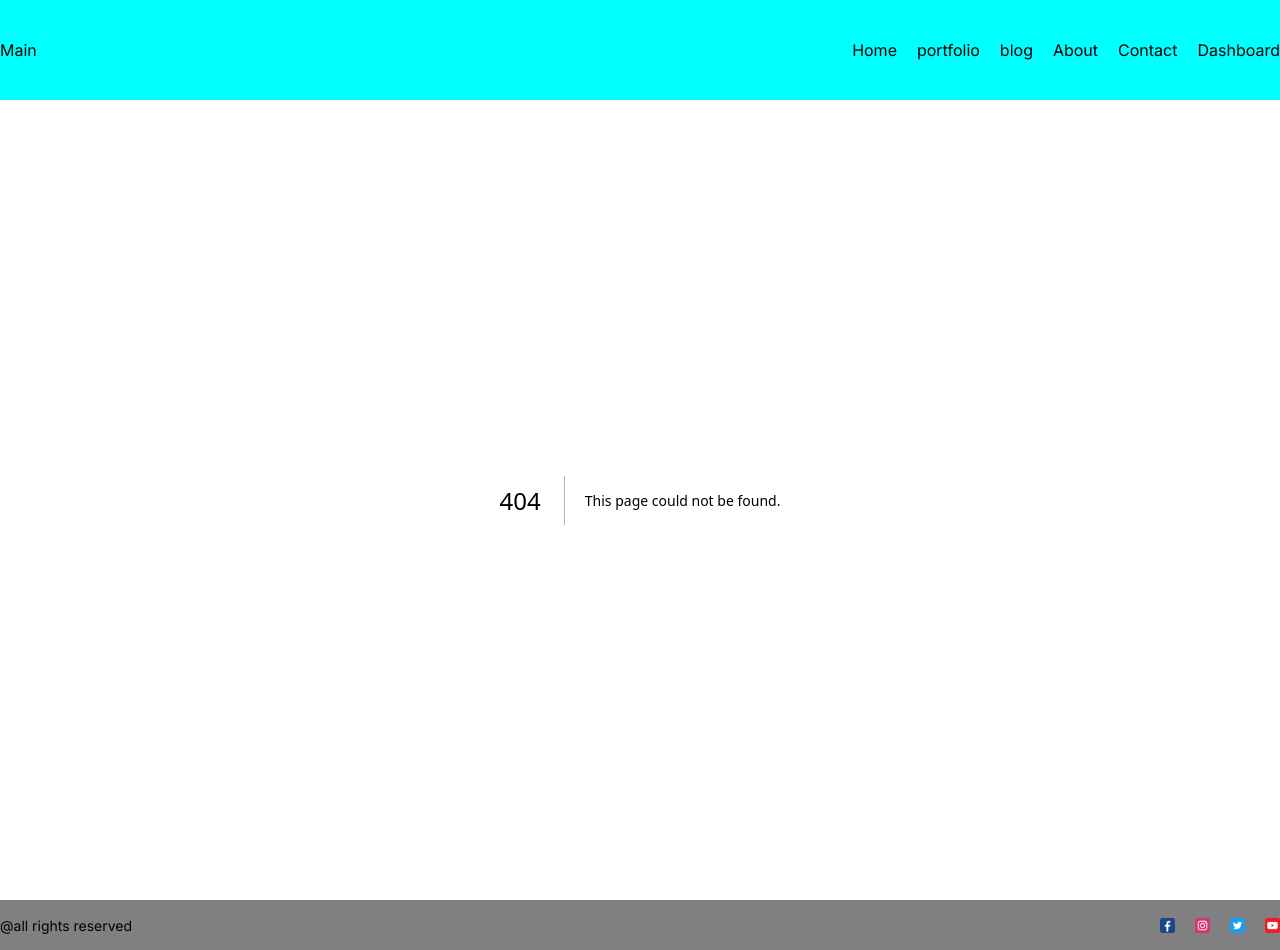
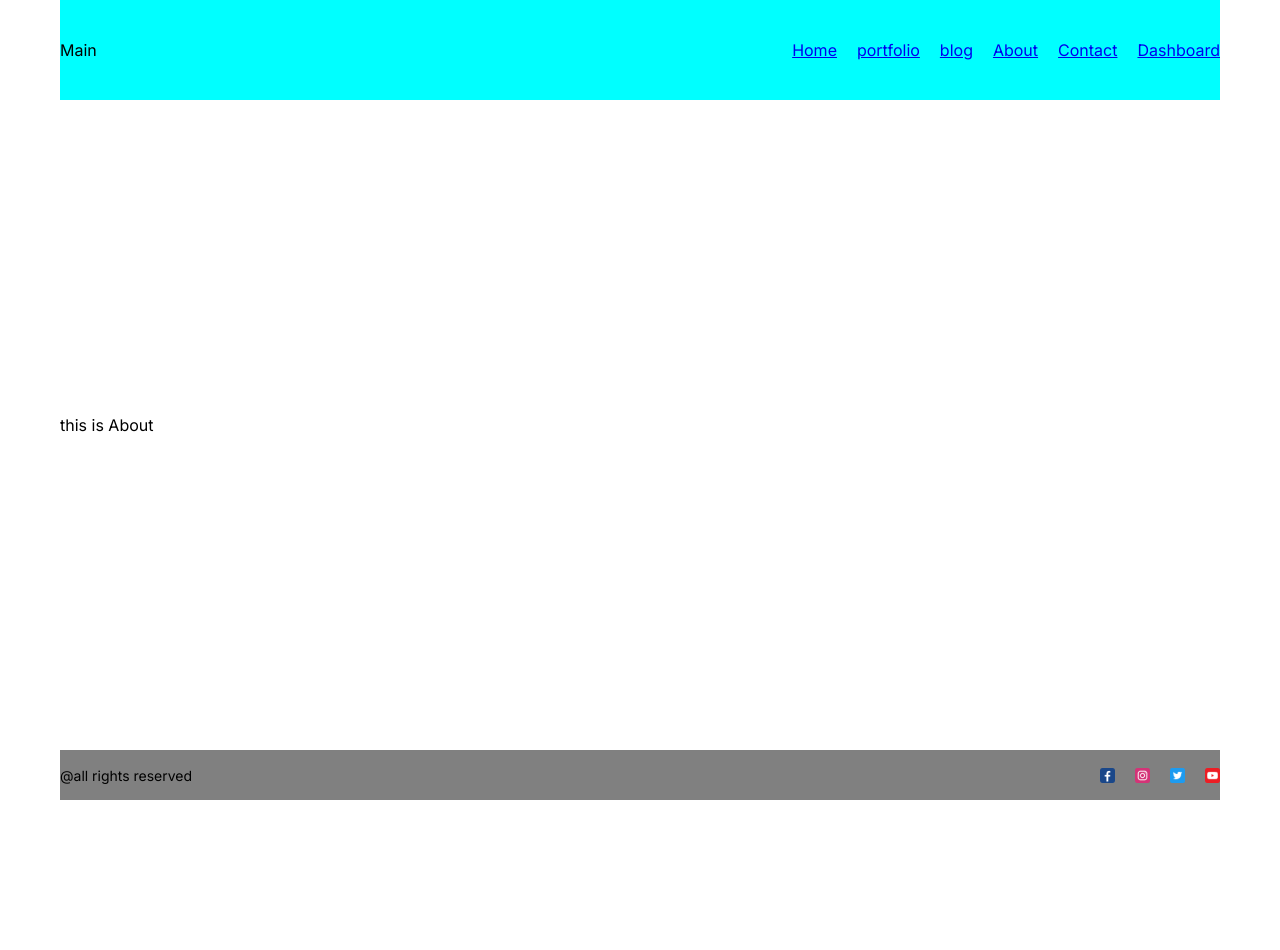
Before and after one commit to JemoSurman/next-app, a Next.js app: page /about in a window 1280 px wide. Before the commit this address had no page. After the commit the page ends 800 px from the top, so only its background shows below. Built offline with nearby package versions, Linux system fonts and the light colour scheme.

Commit message:
Adding Routing1

```diff
--- /dev/null
+++ b/src/app/about/page.jsx
@@ -0,0 +1,9 @@
+import React from 'react'
+
+function About() {
+  return (
+    <div>this is About</div>
+  )
+}
+
+export default About
--- a/src/app/globals.css
+++ b/src/app/globals.css
@@ -9,3 +9,13 @@ body {
   max-width: 100vw;
   overflow-x: hidden;
 }
+
+.container {
+  max-width: 1366px;
+  min-height: 100vh;
+  margin: 0 auto;
+  padding: 0 60px;
+  display: flex;
+  flex-direction: column;
+  justify-content: space-between;
+}
--- a/src/app/layout.js
+++ b/src/app/layout.js
@@ -14,9 +14,11 @@ export default function RootLayout({ children }) {
   return (
     <html lang="en">
       <body className={inter.className}>
+        <div className="container">
         <Navbar />
         {children}
         <Footer/>
+        </div>
       </body>
     </html>
   );
--- a/src/components/navbar/Navbar.jsx
+++ b/src/components/navbar/Navbar.jsx
@@ -1,32 +1,40 @@
 import React from "react";
 import styles from './navbar.module.css'
+import Link from "next/link";
+
 
 function Navbar() {
   const links = [
     {
       id: 1,
       title: "Home",
+      url: '/'
     },
     {
       id: 2,
-      title:"portfolio"
+      title:"portfolio",
+      url:'/portfolio'
     },
       {
       id: 3,
-      title:"blog"
+      title:"blog",
+      url:'/blog'
     },
       {
       id: 4,
-      title:"About"
+      title:"About",
+      url:'/about'
     },
 
       {
       id: 5,
-      title:"Contact"
+      title:"Contact",
+      url:'/contact'
     },
     {
       id: 6,
-      title:"Dashboard"
+      title:"Dashboard",
+      url:'/dashboard'
     }
 
   ]
@@ -34,7 +42,9 @@ function Navbar() {
     <div className={styles.container}>
       <div>Main</div>
       <div className={styles.links}>
-        {links.map(link => (<div>{link.title}</div>))}
+        {links.map((link) => (
+        <Link href={link.url}>{link.title}</Link>
+        ))}
       </div>
     </div>
   );
```
Also changed, not shown: src/app/blog/[id]/page.jsx (added, +9 -0 lines), src/app/blog/page.jsx (added, +9 -0 lines), src/app/contact/page.jsx (added, +9 -0 lines), src/app/dashboard/page.jsx (added, +9 -0 lines), src/app/portfolio/page.jsx (added, +9 -0 lines).
